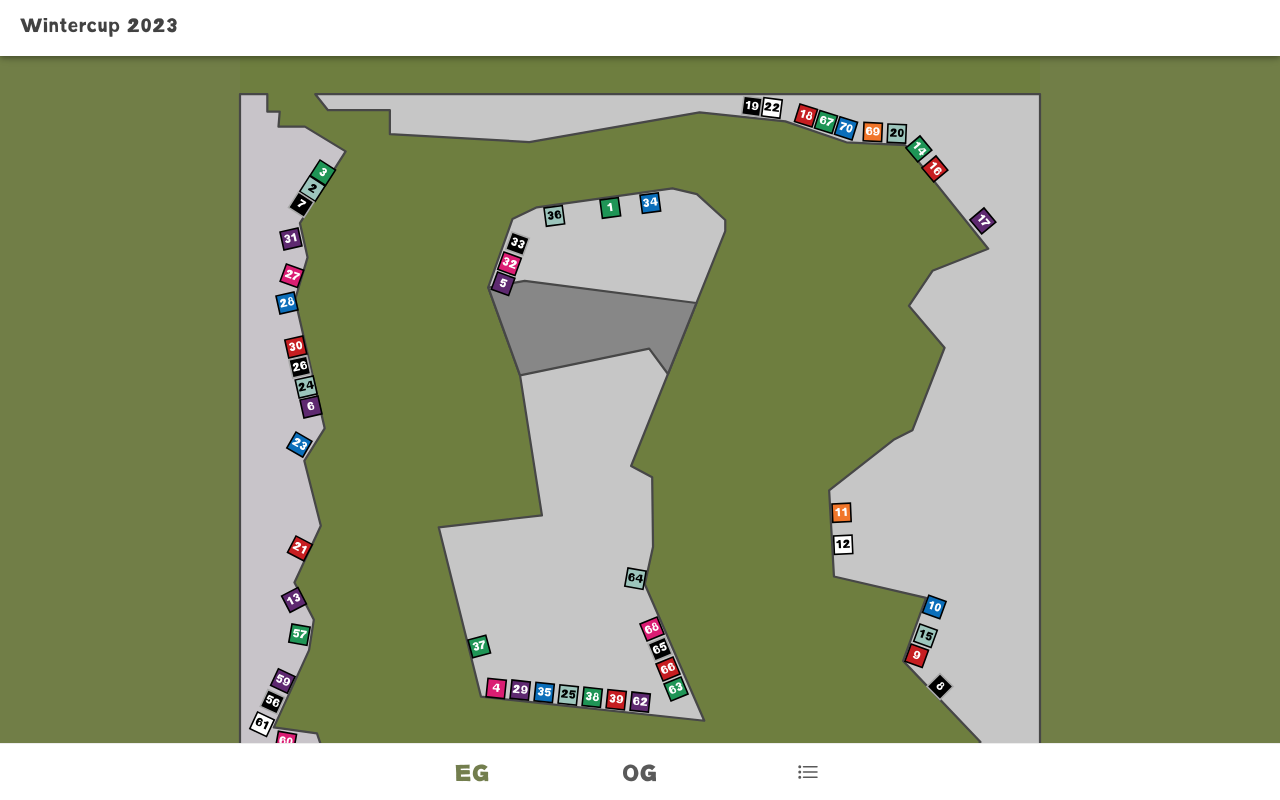
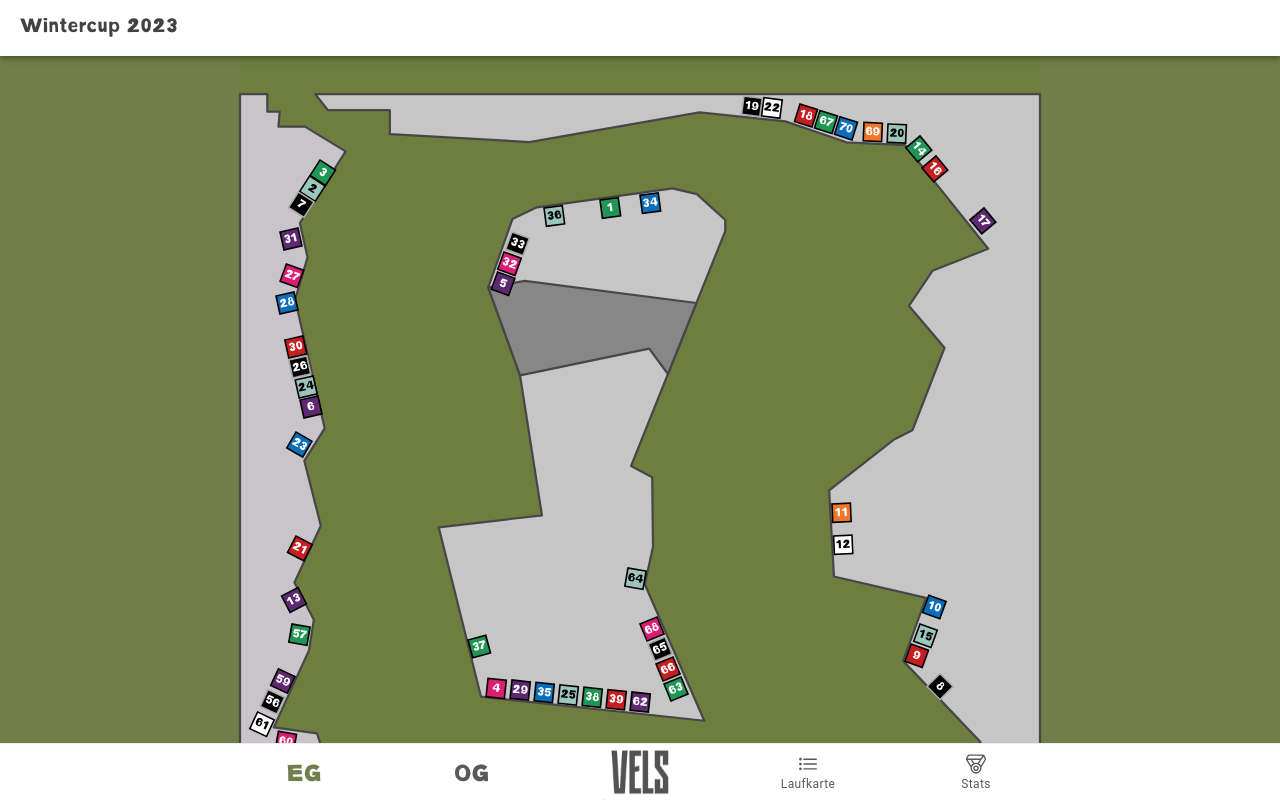
Before and after one commit to dangrie158/vels-laufkarte, a React (Create React App) app: page /eg in a window 1280 px wide. Built offline with nearby package versions, Linux system fonts and the light colour scheme.

Commit message:
add stats link to tabbar

```diff
--- a/src/App.tsx
+++ b/src/App.tsx
@@ -1,10 +1,22 @@
 import React from "react";
 import { Redirect, Route } from "react-router-dom";
-import { IonApp, IonIcon, IonRouterOutlet, IonTabBar, IonTabButton, IonTabs, setupIonicReact } from "@ionic/react";
+import {
+  IonApp,
+  IonIcon,
+  IonImg,
+  IonLabel,
+  IonRouterOutlet,
+  IonTabBar,
+  IonTabButton,
+  IonTabs,
+  setupIonicReact,
+} from "@ionic/react";
 import { IonReactRouter } from "@ionic/react-router";
-import { listOutline } from "ionicons/icons";
+import { listOutline, medalOutline } from "ionicons/icons";
 import Level from "./pages/Level";
 import Info from "./pages/Info";
+import RouteList from "./pages/RouteList";
+import { RouteStateContext, useRouteState } from "./providers";
 
 /* Core CSS required for Ionic components to work properly */
 import "@ionic/react/css/core.css";
@@ -24,11 +36,12 @@ import "@ionic/react/css/display.css";
 
 /* Theme variables */
 import "./theme/variables.css";
-import RouteList from "./pages/RouteList";
 
 import egMap from "./assets/floors/EG.svg";
 import ogMap from "./assets/floors/OG.svg";
-import { RouteStateContext, useRouteState } from "./providers";
+
+import icon from "./assets/icon/icon.png";
+
 setupIonicReact();
 const App: React.FC = () => {
   return (
@@ -46,6 +59,9 @@ const App: React.FC = () => {
               <Route exact path="/list">
                 <RouteList />
               </Route>
+              <Route exact path="/stats">
+                <RouteList />
+              </Route>
               <Route path="/info">
                 <Info />
               </Route>
@@ -60,8 +76,16 @@ const App: React.FC = () => {
               <IonTabButton tab="og" href="/og">
                 <h2>OG</h2>
               </IonTabButton>
+              <IonTabButton>
+                <IonImg style={{ width: "50%" }} src={icon}></IonImg>
+              </IonTabButton>
               <IonTabButton tab="list" href="/list">
                 <IonIcon aria-hidden="true" icon={listOutline} />
+                <IonLabel>Laufkarte</IonLabel>
+              </IonTabButton>
+              <IonTabButton tab="stats" href="/stats">
+                <IonIcon aria-hidden="true" icon={medalOutline} />
+                <IonLabel>Stats</IonLabel>
               </IonTabButton>
             </IonTabBar>
           </IonTabs>
--- a/src/components/MapView.tsx
+++ b/src/components/MapView.tsx
@@ -2,6 +2,7 @@ import { select, zoom } from "d3";
 import React, { useRef, useEffect, useState } from "react";
 import { Route, RouteColor, RouteInformation, RouteStateInformation } from "../types";
 import squareMarkIcon from "../assets/mark-square.svg";
+
 const ROUTE_SIZE = 0.023;
 type HexColor = `#${string}`;
 
--- a/src/pages/Level.css
+++ b/src/pages/Level.css
@@ -1,3 +1,3 @@
-ion-content{
+ion-content {
     --background: #717E47;
 }
```
Also changed, not shown: src/assets/icon/icon.png (added).
